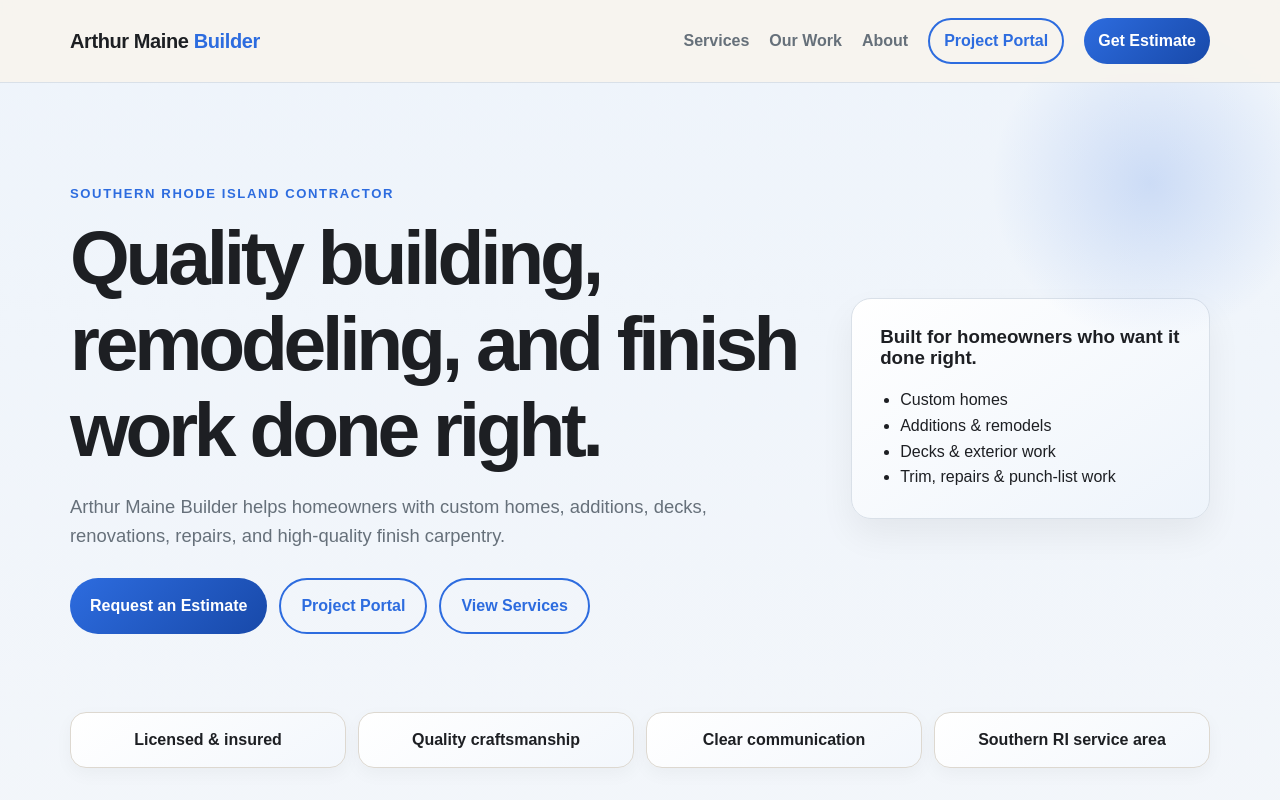
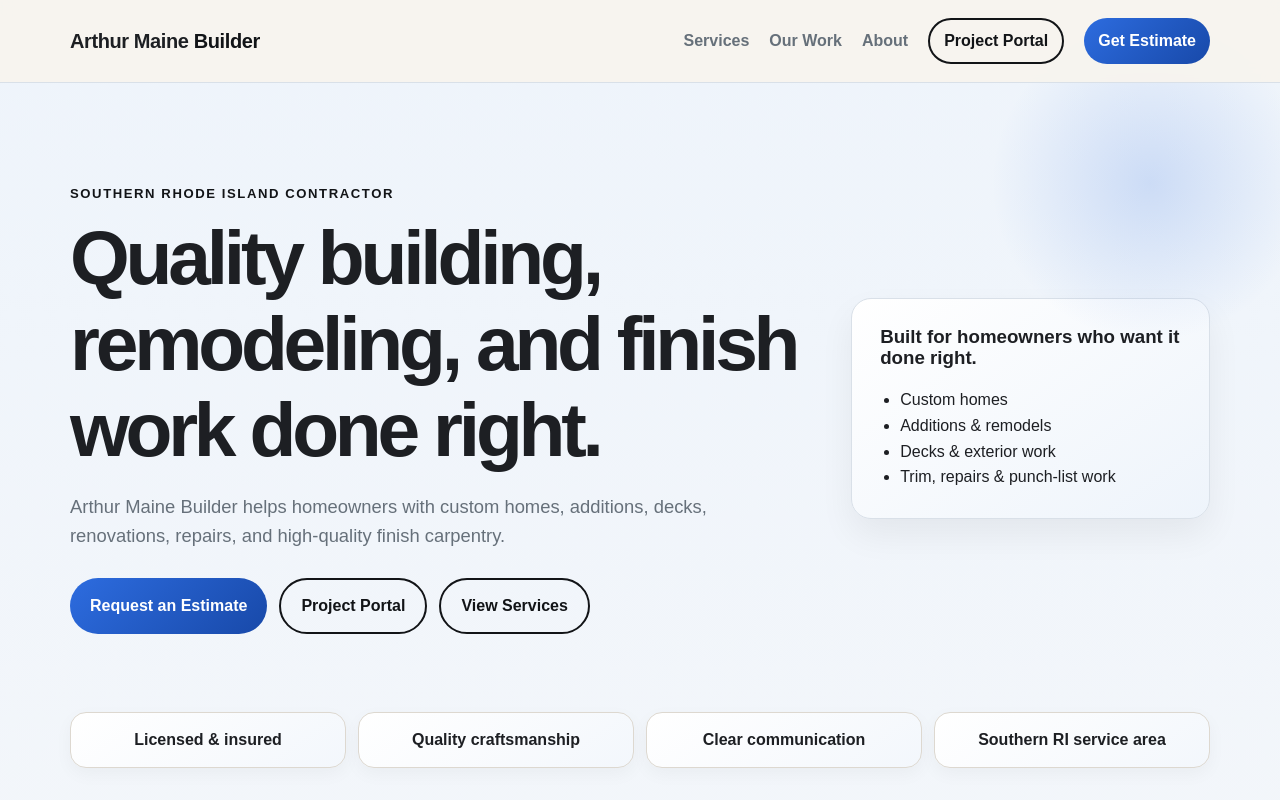
Before and after one commit to arthurmainebuilder-png/8, a plain HTML site: page index.html in a window 1280 px wide. Shown: the top 800 px of the page. Drawn offline with Linux system fonts and the light colour scheme.

Commit message:
Add files via upload

```diff
--- a/styles.css
+++ b/styles.css
@@ -54,7 +54,7 @@ a {
 }
 
 .logo span {
-  color: var(--accent);
+  color: var(--accent-dark);
 }
 
 .nav-links {
@@ -109,7 +109,7 @@ a {
   margin: 0 0 10px;
   text-transform: uppercase;
   letter-spacing: 0.12em;
-  color: var(--accent);
+  color: var(--accent-dark);
   font-weight: 800;
   font-size: 0.82rem;
 }
@@ -424,8 +424,8 @@ a[href^="mailto"] {
 }
 
 .btn.secondary {
-  border-color: #2d6cdf;
-  color: #2d6cdf;
+  border-color: #121417;
+  color: #121417;
 }
 
 .nav-cta {
@@ -433,7 +433,7 @@ a[href^="mailto"] {
 }
 
 .portal-link {
-  border-color: #2d6cdf;
+  border-color: #121417;
   color: #2d6cdf !important;
 }
 
@@ -511,3 +511,27 @@ body {
   background:
     linear-gradient(145deg, #ffffff 0%, #eef4fb 100%);
 }
+
+
+.eyebrow {
+  color: #121417 !important;
+}
+
+.btn.secondary {
+  color: #121417 !important;
+  border-color: #121417 !important;
+}
+
+.portal-link {
+  color: #121417 !important;
+  border-color: #121417 !important;
+}
+
+.nav-links a:hover {
+  color: #121417;
+}
+
+a[href^="tel"],
+a[href^="mailto"] {
+  color: #121417 !important;
+}
```
